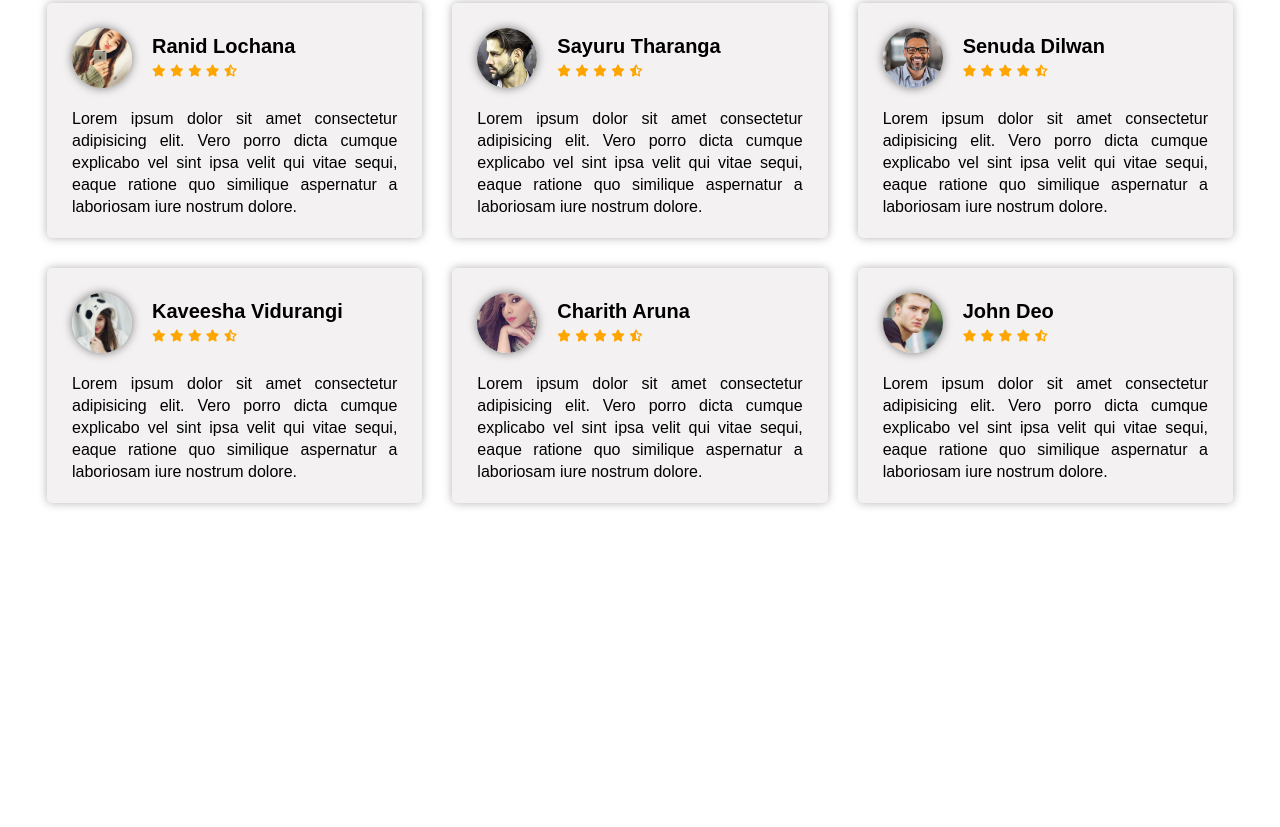
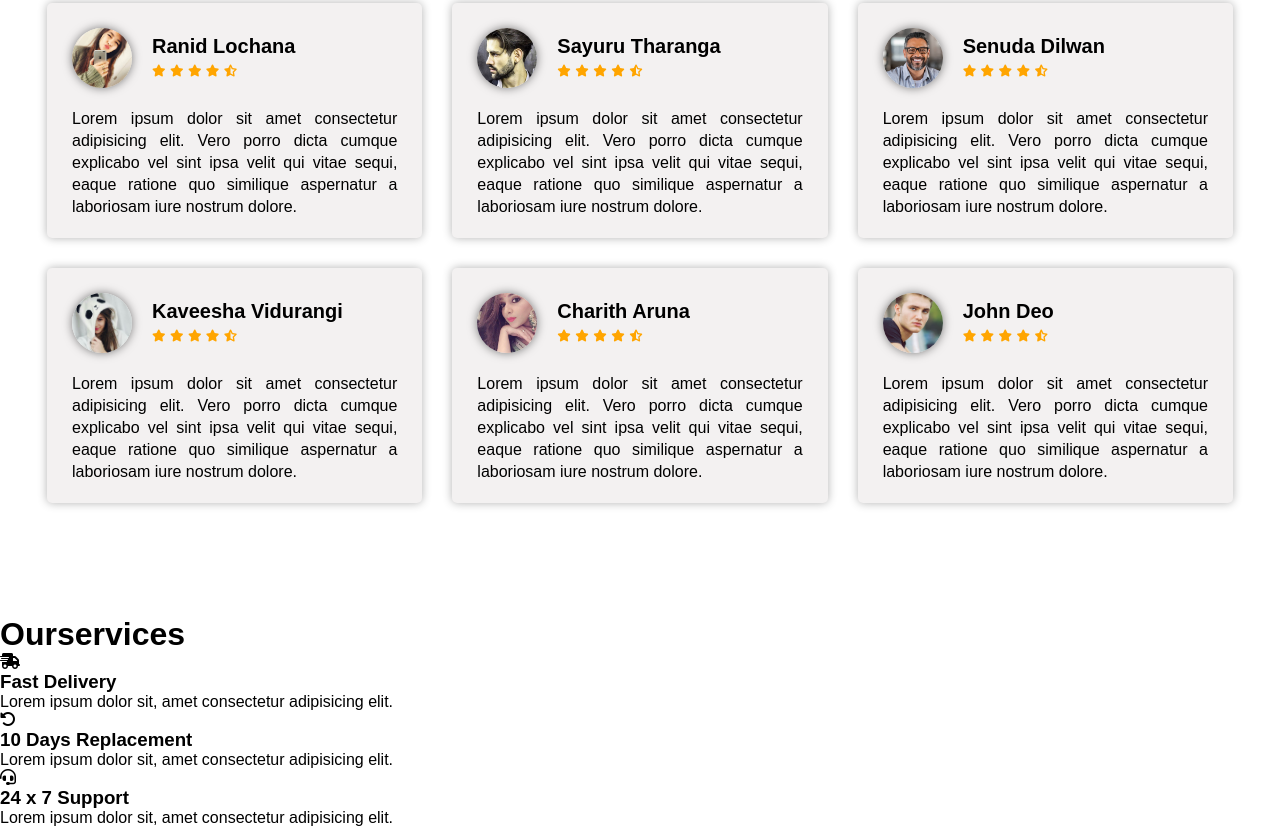
Before and after one commit to 0xRajvardhan/BuyYourKicks.com, a plain HTML site: page index.html in a window 1280 px wide. Shown: the part 2904-3731 px from the top of the page. Before the commit the page ends 3520 px from the top, so only its background shows below. Drawn offline with Linux system fonts and the light colour scheme.

Commit message:
services page html added

```diff
--- a/index.html
+++ b/index.html
@@ -321,7 +321,10 @@
                     Maxime, ullam cupiditate voluptatum recusandae suscipit in beatae eligendi temporibus quas porro.
                     Obcaecati reprehenderit deserunt quos. Lorem ipsum dolor sit amet consectetur adipisicing elit.
                     Veniam minus perferendis, accusamus similique voluptate, dolorem placeat fugit asperiores
-                    distinctio, explicabo suscipit et tenetur numquam libero necessitatibus! Laudantium nesciunt Lorem ipsum dolor sit amet consectetur, adipisicing elit. Doloribus, in deserunt quae fugiat repudiandae corrupti unde possimus maiores commodi ipsa, beatae esse dolore animi illum saepe vitae eos iusto quas.
+                    distinctio, explicabo suscipit et tenetur numquam libero necessitatibus! Laudantium nesciunt Lorem
+                    ipsum dolor sit amet consectetur, adipisicing elit. Doloribus, in deserunt quae fugiat repudiandae
+                    corrupti unde possimus maiores commodi ipsa, beatae esse dolore animi illum saepe vitae eos iusto
+                    quas.
                     quas. Lorem ipsum dolor sit amet consectetur adipisicing elit. Repellat deserunt amet autem ea
                     perferendis mollitia pariatur aliquam earum illum aliquid?
                 </p>
@@ -339,7 +342,7 @@
 
     <!-- Review  -->
 
-    <div class="review" id="Review">
+    <div class="review" id="Reviews">
         <h1>Customer's<span>review</span></h1>
 
         <div class="review_box">
@@ -365,7 +368,9 @@
                 </div>
                 <div class="comment">
                     <p>
-                        Lorem ipsum dolor sit amet consectetur adipisicing elit. Vero porro dicta cumque explicabo vel sint ipsa velit qui vitae sequi, eaque ratione quo similique aspernatur a laboriosam iure nostrum dolore.
+                        Lorem ipsum dolor sit amet consectetur adipisicing elit. Vero porro dicta cumque explicabo vel
+                        sint ipsa velit qui vitae sequi, eaque ratione quo similique aspernatur a laboriosam iure
+                        nostrum dolore.
                     </p>
                 </div>
             </div>
@@ -392,7 +397,9 @@
                 </div>
                 <div class="comment">
                     <p>
-                        Lorem ipsum dolor sit amet consectetur adipisicing elit. Vero porro dicta cumque explicabo vel sint ipsa velit qui vitae sequi, eaque ratione quo similique aspernatur a laboriosam iure nostrum dolore.
+                        Lorem ipsum dolor sit amet consectetur adipisicing elit. Vero porro dicta cumque explicabo vel
+                        sint ipsa velit qui vitae sequi, eaque ratione quo similique aspernatur a laboriosam iure
+                        nostrum dolore.
                     </p>
                 </div>
             </div>
@@ -419,7 +426,9 @@
                 </div>
                 <div class="comment">
                     <p>
-                        Lorem ipsum dolor sit amet consectetur adipisicing elit. Vero porro dicta cumque explicabo vel sint ipsa velit qui vitae sequi, eaque ratione quo similique aspernatur a laboriosam iure nostrum dolore.
+                        Lorem ipsum dolor sit amet consectetur adipisicing elit. Vero porro dicta cumque explicabo vel
+                        sint ipsa velit qui vitae sequi, eaque ratione quo similique aspernatur a laboriosam iure
+                        nostrum dolore.
                     </p>
                 </div>
             </div>
@@ -448,7 +457,9 @@
                 </div>
                 <div class="comment">
                     <p>
-                        Lorem ipsum dolor sit amet consectetur adipisicing elit. Vero porro dicta cumque explicabo vel sint ipsa velit qui vitae sequi, eaque ratione quo similique aspernatur a laboriosam iure nostrum dolore.
+                        Lorem ipsum dolor sit amet consectetur adipisicing elit. Vero porro dicta cumque explicabo vel
+                        sint ipsa velit qui vitae sequi, eaque ratione quo similique aspernatur a laboriosam iure
+                        nostrum dolore.
                     </p>
                 </div>
             </div>
@@ -475,7 +486,9 @@
                 </div>
                 <div class="comment">
                     <p>
-                        Lorem ipsum dolor sit amet consectetur adipisicing elit. Vero porro dicta cumque explicabo vel sint ipsa velit qui vitae sequi, eaque ratione quo similique aspernatur a laboriosam iure nostrum dolore.
+                        Lorem ipsum dolor sit amet consectetur adipisicing elit. Vero porro dicta cumque explicabo vel
+                        sint ipsa velit qui vitae sequi, eaque ratione quo similique aspernatur a laboriosam iure
+                        nostrum dolore.
                     </p>
                 </div>
             </div>
@@ -502,9 +515,37 @@
                 </div>
                 <div class="comment">
                     <p>
-                        Lorem ipsum dolor sit amet consectetur adipisicing elit. Vero porro dicta cumque explicabo vel sint ipsa velit qui vitae sequi, eaque ratione quo similique aspernatur a laboriosam iure nostrum dolore.
+                        Lorem ipsum dolor sit amet consectetur adipisicing elit. Vero porro dicta cumque explicabo vel
+                        sint ipsa velit qui vitae sequi, eaque ratione quo similique aspernatur a laboriosam iure
+                        nostrum dolore.
                     </p>
                 </div>
+            </div>
+        </div>
+    </div>
+
+    <!-- Services  -->
+
+    <div class="services" id="Services">
+        <h1>Our<span>services</span></h1>
+
+        <div class="services_cards">
+            <div class="services_box">
+                <i class="fa-solid fa-truck-fast"></i>
+                <h3>Fast Delivery</h3>
+                <p>Lorem ipsum dolor sit, amet consectetur adipisicing elit.</p>
+            </div>
+
+            <div class="services_box">
+                <i class="fa-solid fa-rotate-left"></i>
+                <h3>10 Days Replacement</h3>
+                <p>Lorem ipsum dolor sit, amet consectetur adipisicing elit.</p>
+            </div>
+
+            <div class="services_box">
+                <i class="fa-solid fa-headset"></i>
+                <h3>24 x 7 Support</h3>
+                <p>Lorem ipsum dolor sit, amet consectetur adipisicing elit.</p>
             </div>
         </div>
     </div>
```
